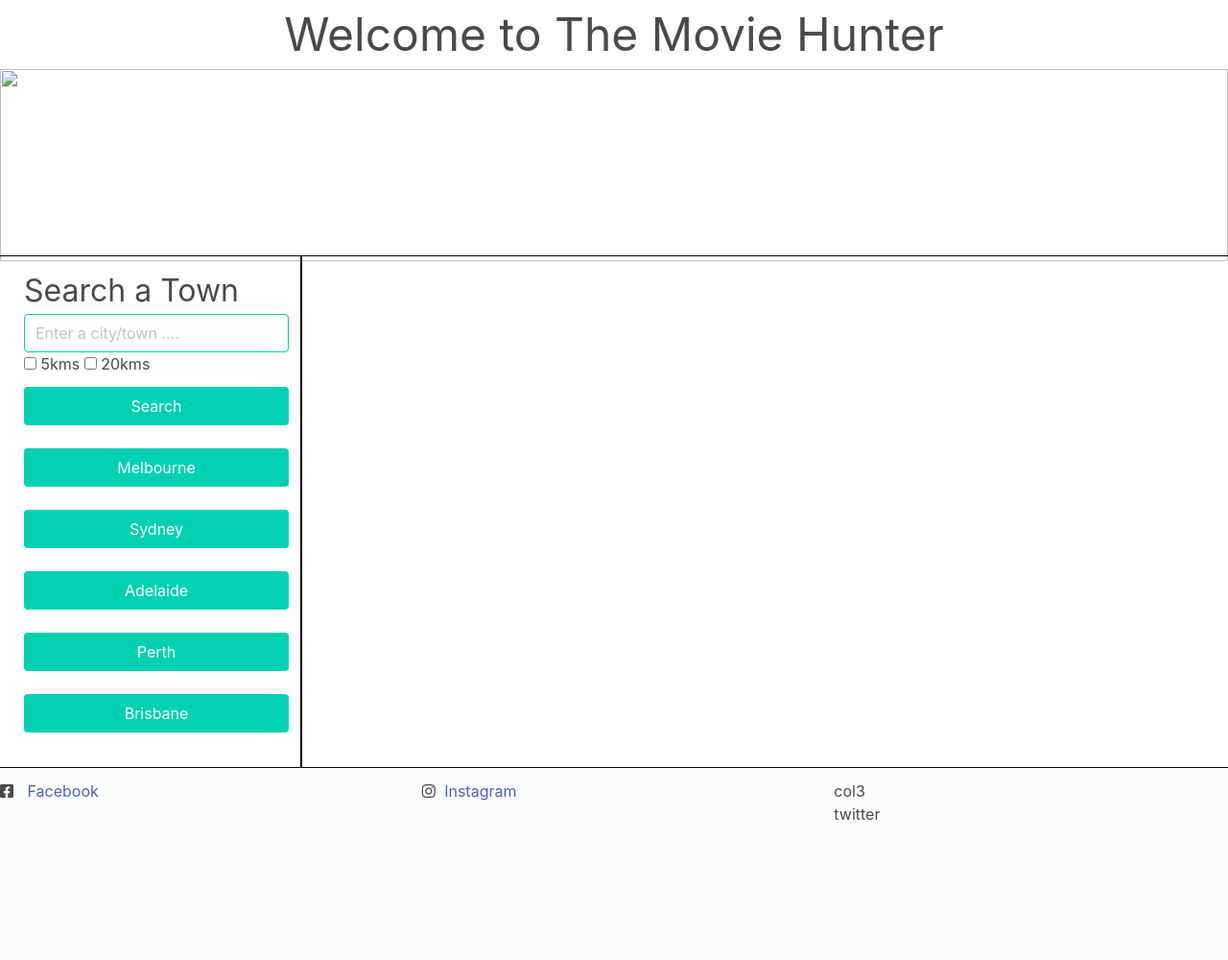
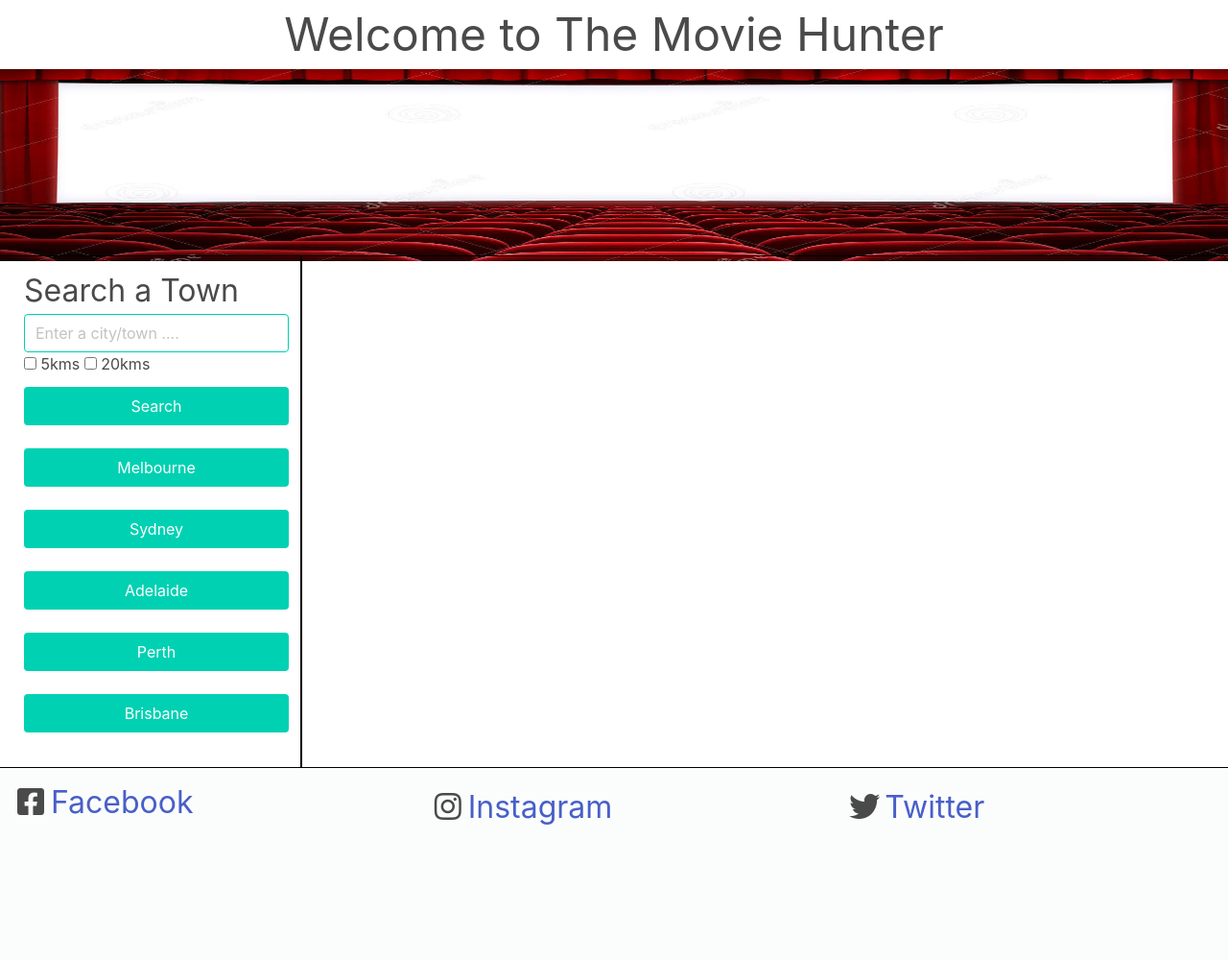
Before and after one commit to hmughal71/Movie-Hunter, a plain HTML site: page index.html in a window 1280 px wide. Shown: the whole page at 96% size. Drawn offline with nearby package versions, Linux system fonts and the light colour scheme.

Commit message:
added facebook instagram twitter icons and changed hero image

```diff
--- a/index.html
+++ b/index.html
@@ -61,7 +61,7 @@
       <header><h1 class="is-size-1 has-text-centered">Welcome to The Movie Hunter</h1></header>
     <hero>
       <div class="continer">
-        <img id="image" src="./cinema.jpg" />
+        <img id="image" src="./image/wide-cinema-screen-backgound-aspect-ratio-cropped-60380383-min.jpg"/>
       </div>
     </hero>
     <div class="columns">
@@ -114,6 +114,7 @@
     <script src="./assets/js/script.js"></script>
     <footer id="footer" class="columns">
       <div class="column">
+
         <span class="icon">
           <i class="fab fa-facebook-square" style="width: 80px; height: 80px;"></i>
         </span>
@@ -126,9 +127,24 @@
           <a href="https://www.instagram.com"> Instagram</a>
       </div>
       <div class="column">
-        col3
-        <p>twitter</p>
+        <span class="icon">
+            <i class="fab fa-twitter"></i>
+          </span>
+          <a href="https://www.twitter.com"> Twitter</a>
       </div>
+
+      <style>
+
+          #footer {
+              font-size: 2rem;
+          }
+
+          .icon {
+              margin-left: 20px;
+              margin-top: 1rem;
+              font-size: 2rem;
+          }
+      </style>
     </footer>
   </body>
 </html>
```
Also changed, not shown: image/wide-cinema-screen-backgound-aspect-ratio-cropped-60380383-min.jpg (added), image/wide-cinema-screen-backgound-aspect-ratio-cropped-60380383.jpg (added).
